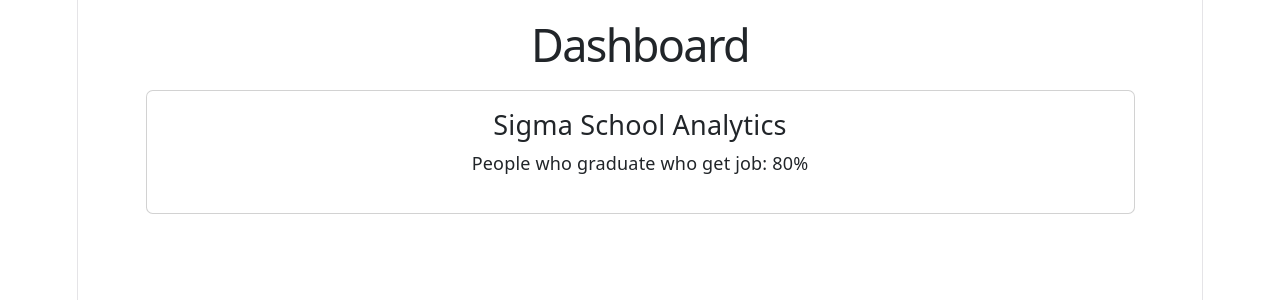
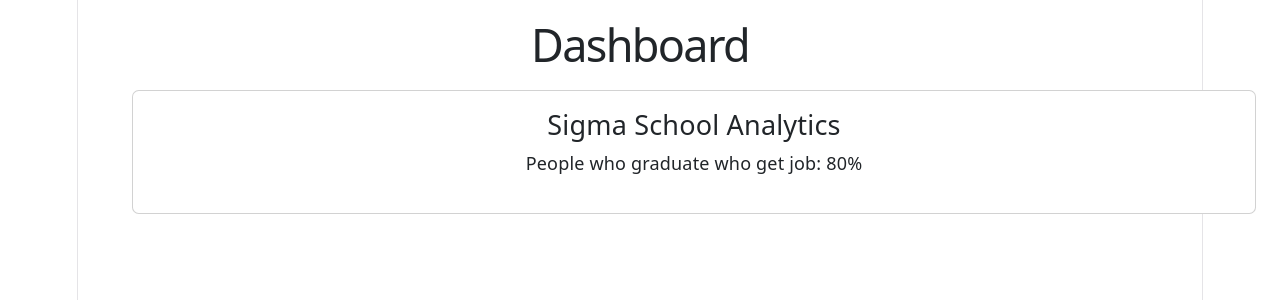
Before and after one commit to ihsky065/login-page-w-react-router, a React (Vite) app: page /Dashboard in a window 1280 px wide. Shown: the top 300 px of the page. Built offline with nearby package versions, Linux system fonts and the light colour scheme.

Commit message:
Fix for lesson: Add Row and Col component to import from react bootstrap and Render Row component

```diff
--- a/src/pages/Dashboard.jsx
+++ b/src/pages/Dashboard.jsx
@@ -1,14 +1,16 @@
-import { Container, Card } from "react-bootstrap";
+import { Container, Card, Row, Col } from "react-bootstrap";
 
 export default function Dashboard () {
     return(
         <>
         <Container>
             <h1 className="my-3">Dashboard</h1>
-            <Card body className="mx-5">
-                <h4>Sigma School Analytics</h4>
-                <p>People who graduate who get job: 80%</p>
-            </Card>
+            <Row>
+                <Card body className="mx-5">
+                    <h4>Sigma School Analytics</h4>
+                    <p>People who graduate who get job: 80%</p>
+                </Card>
+            </Row>
         </Container>
         </>
     )
```
